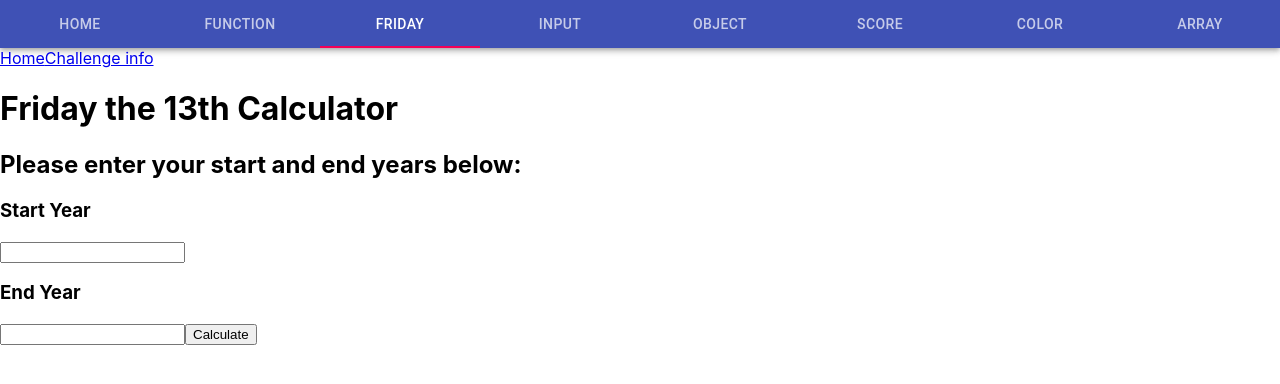
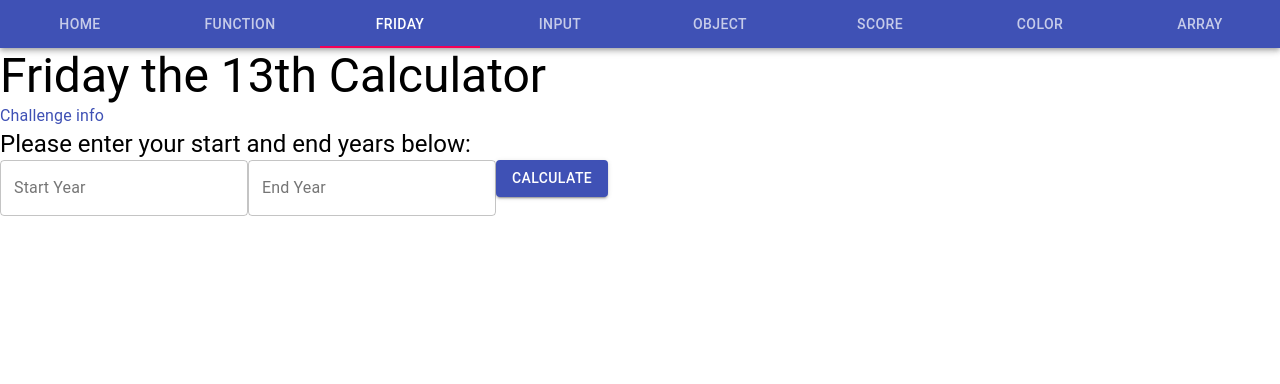
Before and after one commit to Lewis-Hamilton/sandbox, a React (Create React App) app: page /friday in a window 1280 px wide. Shown: the top 384 px of the page. Built offline with nearby package versions, Linux system fonts and the light colour scheme.

Commit message:
updated friday ui

```diff
--- a/src/components/friday.js
+++ b/src/components/friday.js
@@ -1,5 +1,8 @@
 import React, { useState } from "react";
-import { Link } from "react-router-dom";
+import Button from "@material-ui/core/Button";
+import TextField from "@material-ui/core/TextField";
+import Typography from "@material-ui/core/Typography";
+import Link from "@material-ui/core/Link";
 
 export default function Friday() {
   const [startYear, setStartYear] = useState("");
@@ -7,23 +10,37 @@ export default function Friday() {
 
   return (
     <div>
-      <Link to="/">Home</Link>
-      <a href="https://www.codewars.com/kata/540954232a3259755d000039/javascript">
-        Challenge info
-      </a>
-      <h1>Friday the 13th Calculator</h1>
-      <h2>Please enter your start and end years below:</h2>
-      <h3>Start Year</h3>
-      <input onChange={(e) => setStartYear(e.target.value)}></input>
-      <h3>End Year</h3>
-      <input onChange={(e) => setEndYear(e.target.value)}></input>
-      <button
+      <Typography variant="h3">Friday the 13th Calculator</Typography>
+      <Typography>
+        <Link
+          href="https://www.codewars.com/kata/540954232a3259755d000039/javascript"
+          target="_blank"
+        >
+          Challenge info
+        </Link>
+      </Typography>
+      <Typography variant="h5">
+        Please enter your start and end years below:
+      </Typography>
+      <TextField
+        label="Start Year"
+        variant="outlined"
+        onChange={(e) => setStartYear(e.target.value)}
+      ></TextField>
+      <TextField
+        label="End Year"
+        variant="outlined"
+        onChange={(e) => setEndYear(e.target.value)}
+      ></TextField>
+      <Button
+        variant="contained"
+        color="primary"
         onClick={() =>
           console.log(new Date(startYear) + " " + new Date(endYear))
         }
       >
         Calculate
-      </button>
+      </Button>
     </div>
   );
 }
```
